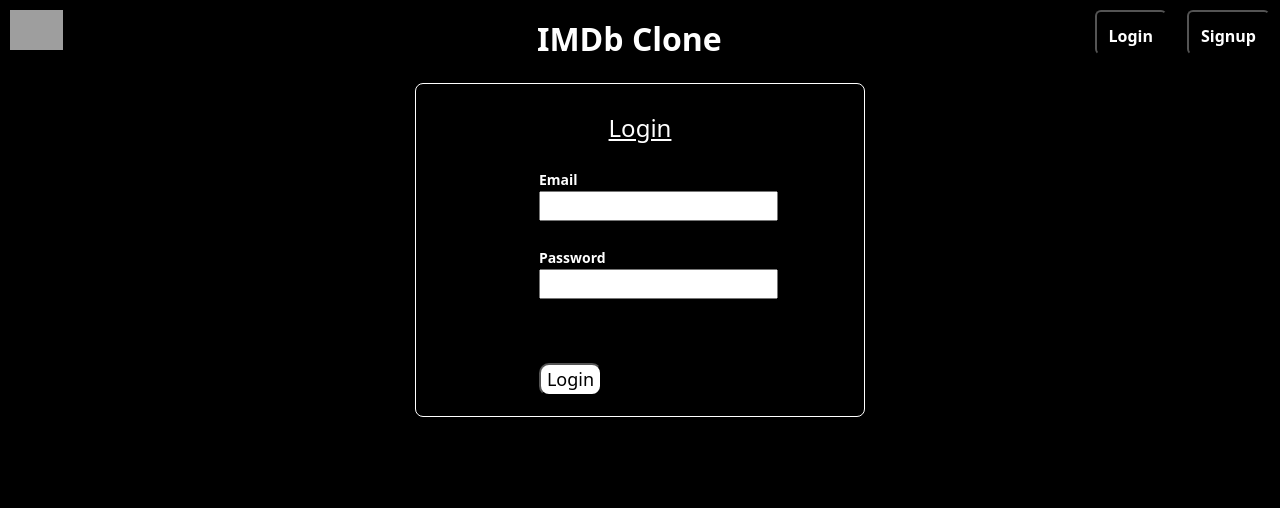
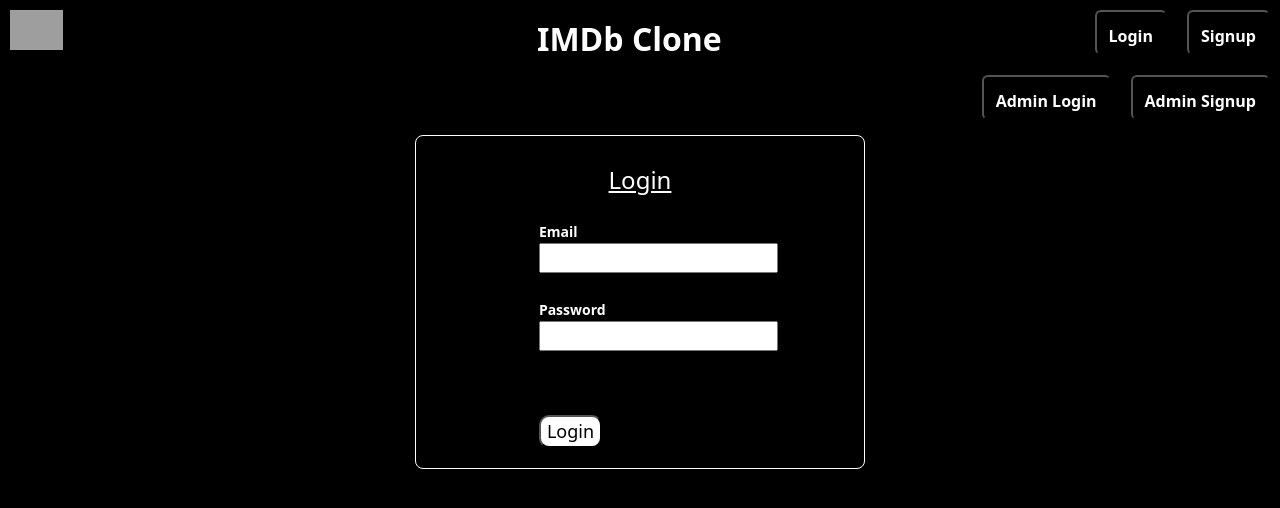
Before and after one commit to Shreyapoudyal/imdb_clone, a React (Create React App) app in the folder Documents/react/imdb_clone/imdb_clone/: page /user/login in a window 1280 px wide. Shown: the top 508 px of the page. Built offline with nearby package versions, Linux system fonts and the light colour scheme; grey boxes are pictures that could not be loaded.

Commit message:
movie card implemented with api (only first poster rn

```diff
--- a/Documents/react/imdb_clone/imdb_clone/src/App.js
+++ b/Documents/react/imdb_clone/imdb_clone/src/App.js
@@ -98,9 +98,9 @@
               <Route index element={<Landing />} />
 
               <Route path="/listmovie" element={<ListMovie />} />
-              <Route path="/moviecards" element={<MovieCards />} />
+              <Route path="/moviedetails/:name" element={<MovieDetails />} />
 
-              <Route path="/moviedetails/:name" element={<MovieDetails />} />
+              <Route path="/admin/moviecards" element={<MovieCards />} />
 
               <Route path="/admin/addmovie" element={<AddMovie />} />
 
--- a/Documents/react/imdb_clone/imdb_clone/src/components/Header/Header.js
+++ b/Documents/react/imdb_clone/imdb_clone/src/components/Header/Header.js
@@ -1,11 +1,17 @@
 import "./Header.css";
 import { Link } from "react-router-dom";
+import { useSelector, useDispatch } from "react-redux";
+import { LOGIN_INIT, LOGIN_FAILED } from "../../Actions/AuthActions";
 
 function Header(props) {
+
+  const authState = useSelector((state) => state.auth);
+  const dispatch = useDispatch();
   const logout = () => {
     localStorage.removeItem("token");
     localStorage.removeItem("role");
-    // isLoggedIn(false);
+          dispatch(LOGIN_INIT());
+
   };
 
   return (
@@ -39,6 +45,28 @@
                 type="button"
                 name="login"
                 value="Login"
+                className="header-buttons "
+                onClick={props.onLoginClick}
+              />
+            </Link>
+          </div>
+
+          <div id="button">
+            <Link to="/admin/signup">
+              <input
+                type="button"
+                name="signup"
+                value="Admin Signup"
+                onClick={props.onSignupClick}
+                className="header-buttons"
+              />
+            </Link>
+            <Link to="/admin/login">
+              {" "}
+              <input
+                type="button"
+                name="login"
+                value="Admin Login"
                 className="header-buttons "
                 onClick={props.onLoginClick}
               />
--- a/Documents/react/imdb_clone/imdb_clone/src/components/Landing/Landing.js
+++ b/Documents/react/imdb_clone/imdb_clone/src/components/Landing/Landing.js
@@ -23,7 +23,6 @@
             {/* {contents.map((cont) => {
               return <Content content={cont} />;
             })} */}
-            <MovieCards />
           </div>
         </div>
       )}
--- a/Documents/react/imdb_clone/imdb_clone/src/components/Login/AdminLogin.js
+++ b/Documents/react/imdb_clone/imdb_clone/src/components/Login/AdminLogin.js
@@ -33,7 +33,7 @@
           localStorage.setItem("token", res.data.token);
           console.log(localStorage.getItem("token"));
           localStorage.setItem("role", "admin");
-          redirect("/admin/addmovie");
+          window.location.replace("/admin/moviecards");
           // window.location.replace("/admin/addmovie");
         } else {
           setError(res.data.message);
--- a/Documents/react/imdb_clone/imdb_clone/src/components/Login/Login.js
+++ b/Documents/react/imdb_clone/imdb_clone/src/components/Login/Login.js
@@ -15,7 +15,7 @@
 
   useEffect(() => {
     if (authState.user && authState.token) {
-      navigate("/moviecards");
+      navigate("/listmovie");
     }
   }, [authState]);
 
--- a/Documents/react/imdb_clone/imdb_clone/src/components/Movie/MovieCards.js
+++ b/Documents/react/imdb_clone/imdb_clone/src/components/Movie/MovieCards.js
@@ -1,4 +1,6 @@
 import React from "react";
+import { useState, useEffect } from "react";
+import MoviePoster from "./MoviePoster";
 
 // import necessary libraries for making HTTP requests
 import axios from "axios";
@@ -10,6 +12,8 @@
     movies: [], // array to store movie data
     error: null, // variable to store any errors that may occur
   };
+
+
 
   componentDidMount() {
     axios
@@ -25,21 +29,21 @@
         this.setState({ error: err });
       });
 
-    axios
-      .get(
-        "http://localhost:2323/api/v1/upload/938f090817f39b31e92c90dee6a36d9a/base64",
-        {
-          headers: {
-            authorization: `bearer ${token}`,
-          },
-        }
-      )
-      .then((res) => {
-        this.setState({ movies: [...this.state.movies, ...res.data.movie] });
-      })
-      .catch((err) => {
-        this.setState({ error: err });
-      });
+    // axios
+    //   .get(
+    //     `http://localhost:2323/api/v1/upload/${this.state.movies.id}/base64`,
+    //     {
+    //       headers: {
+    //         authorization: `bearer ${token}`,
+    //       },
+    //     }
+    //   )
+    //   .then((res) => {
+    //     this.setState({ movies: [...this.state.movies, ...res.data.movie] });
+    //   })
+    //   .catch((err) => {
+    //     this.setState({ error: err });
+    //   });
   }
 
   render() {
@@ -63,7 +67,8 @@
           <div key={movie.id}>
             <h2>{movie.name}</h2>
             <p>{movie.year}</p>
-            <p>{movie.plot_summary}</p>
+            {console.log("poster", this.state.movies[0].poster)}
+            <MoviePoster poster = {this.state.movies[0].poster}/>
           </div>
         ))}
       </div>
```
Also changed, not shown: Documents/react/imdb_clone/imdb_clone/src/components/Movie/MoviePoster.js (added, +36 -0 lines).
